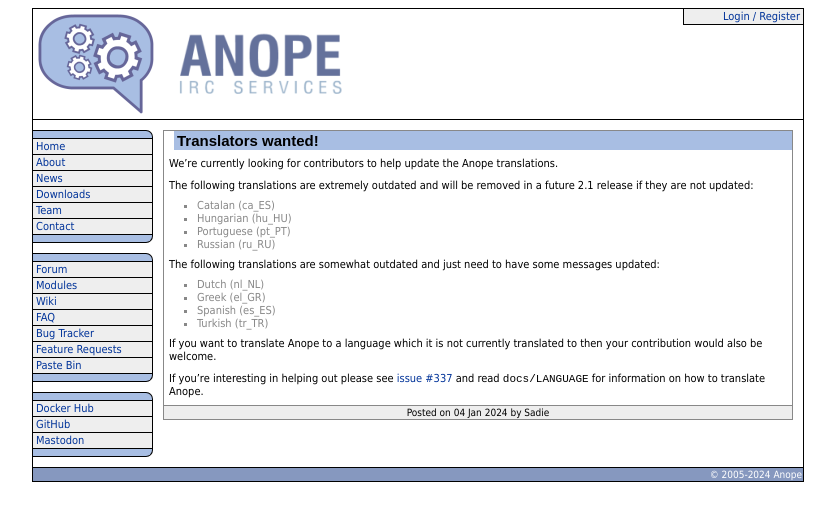
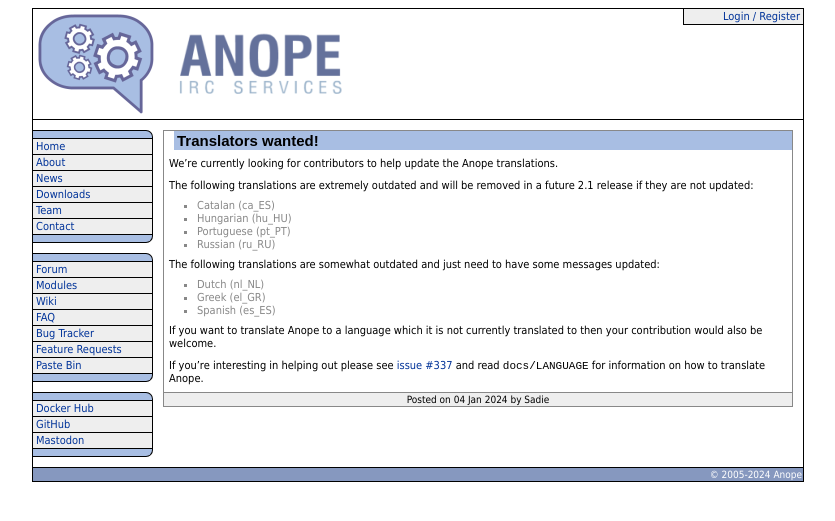
Before and after one commit to anope/website, a Jekyll site: the page built from _posts/2024-01-04-translators-wanted.md, in a window 1280 px wide. Shown: the top 521 px of the page, without its empty margins (222-1057 px from the left). Built offline with Jekyll 4.4.1, drawn with Linux system fonts in a browser that asks for light colours.

Commit message:
The Turkish translation is now up to date.

```diff
--- a/_posts/2024-01-04-translators-wanted.md
+++ b/_posts/2024-01-04-translators-wanted.md
@@ -19,7 +19,6 @@
 - Dutch (nl_NL)
 - Greek (el_GR)
 - Spanish (es_ES)
-- Turkish (tr_TR)
 
 If you want to translate Anope to a language which it is not currently translated to then your contribution would also be welcome.
 
```
